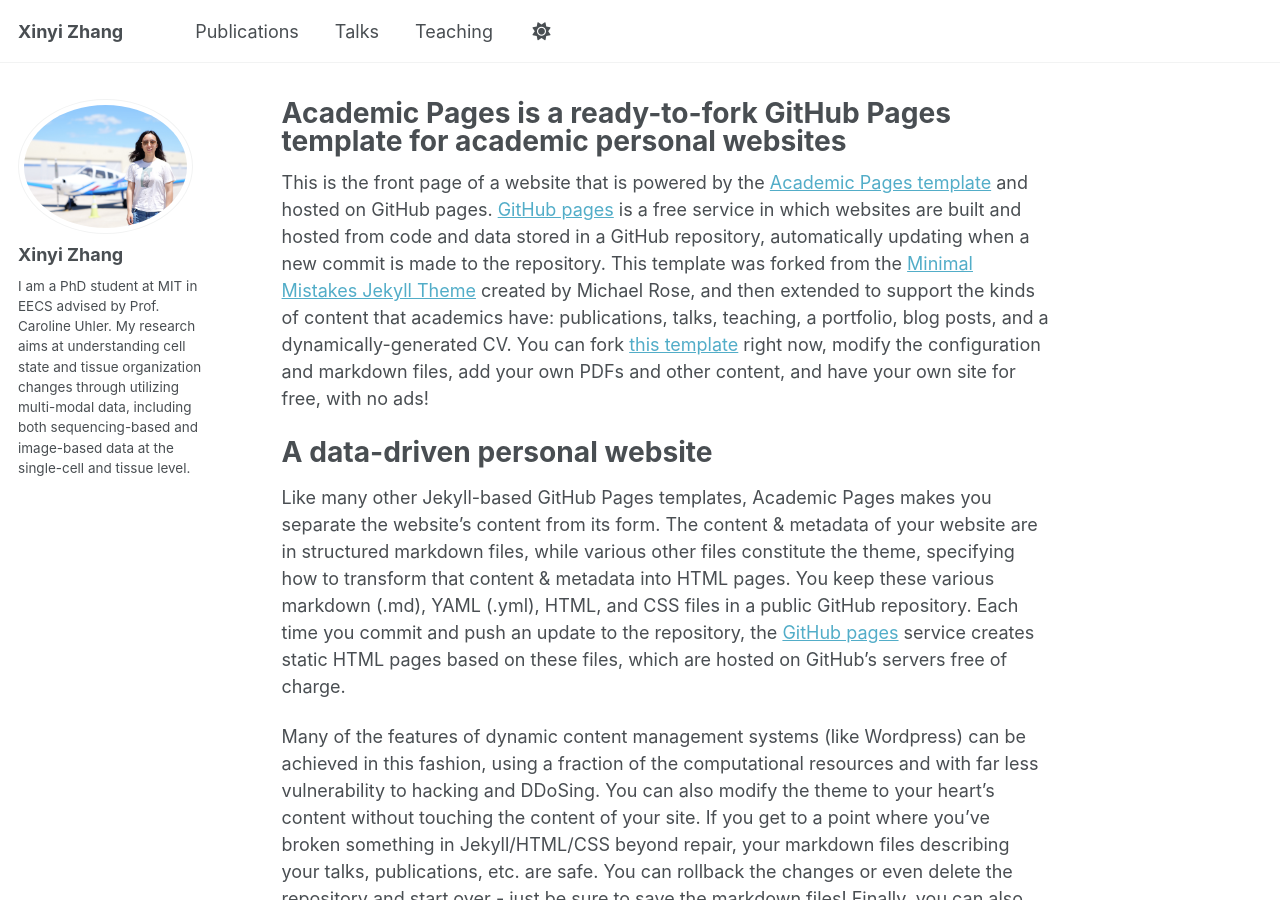
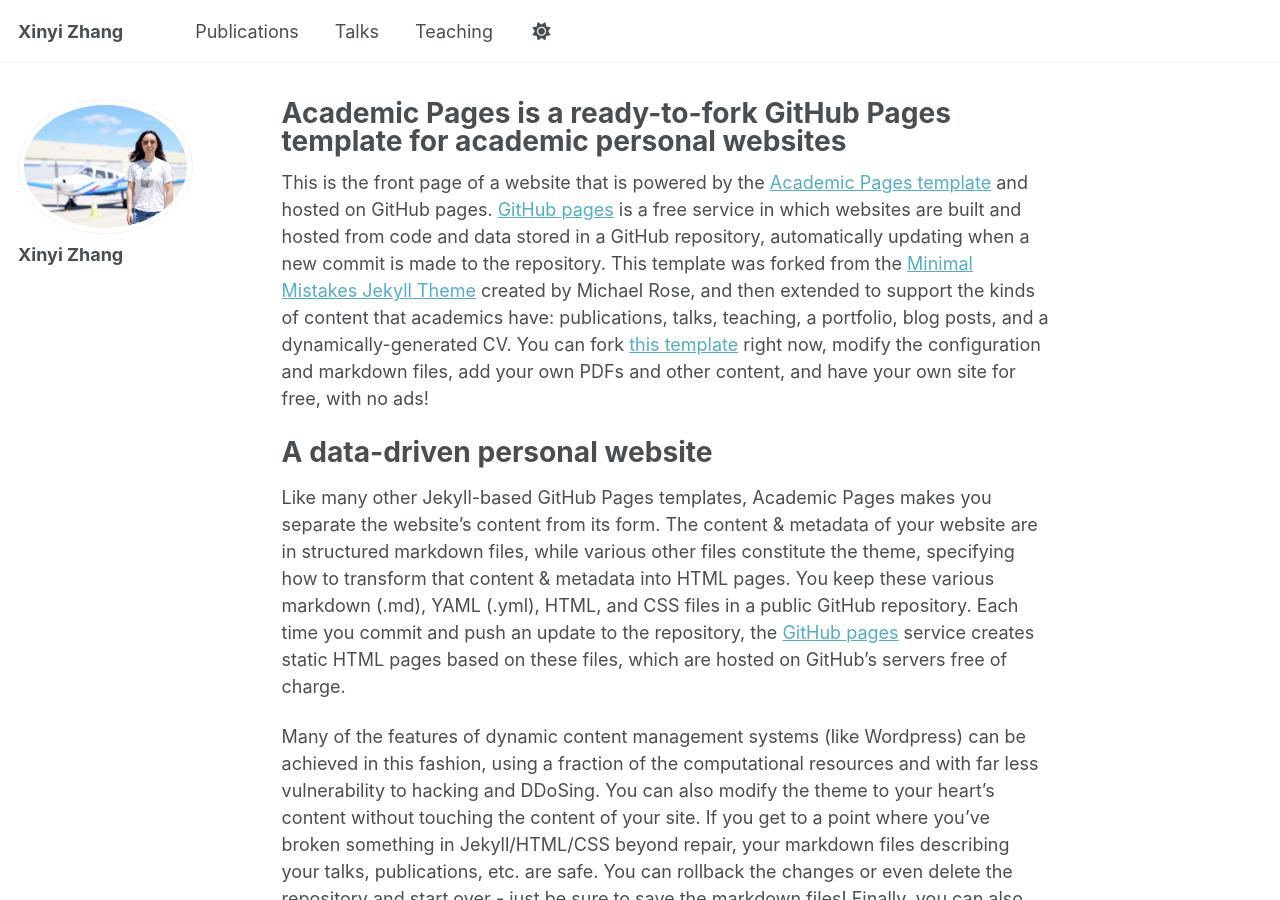
Before and after one commit to xinyiz98/xinyiz98.github.io, a Jekyll site: the page built from _pages/about.md, in a window 1280 px wide and 900 px high. Built offline with Jekyll 4.4.1, drawn with Linux system fonts in a browser that asks for light colours.

Commit message:
Update _config.yml

```diff
--- a/_config.yml
+++ b/_config.yml
@@ -24,8 +24,8 @@ author:
   # Biographic information
   avatar           : "plane.jpg"
   name             : "Xinyi Zhang"
-  pronouns         : # example: "she/her"
-  bio              : "I am a PhD student at MIT in EECS advised by Prof. Caroline Uhler. My research aims at understanding cell state and tissue organization changes through utilizing multi-modal data, including both sequencing-based and image-based data at the single-cell and tissue level."
+  # pronouns         : # example: "she/her"
+  # bio              : "I am a PhD student at MIT in EECS advised by Prof. Caroline Uhler. My research aims at understanding cell state and tissue organization changes through utilizing multi-modal data, including both sequencing-based and image-based data at the single-cell and tissue level."
 
   # # Academic websites
   # arxiv            : # URL - Update with the correct link to your profile
```
